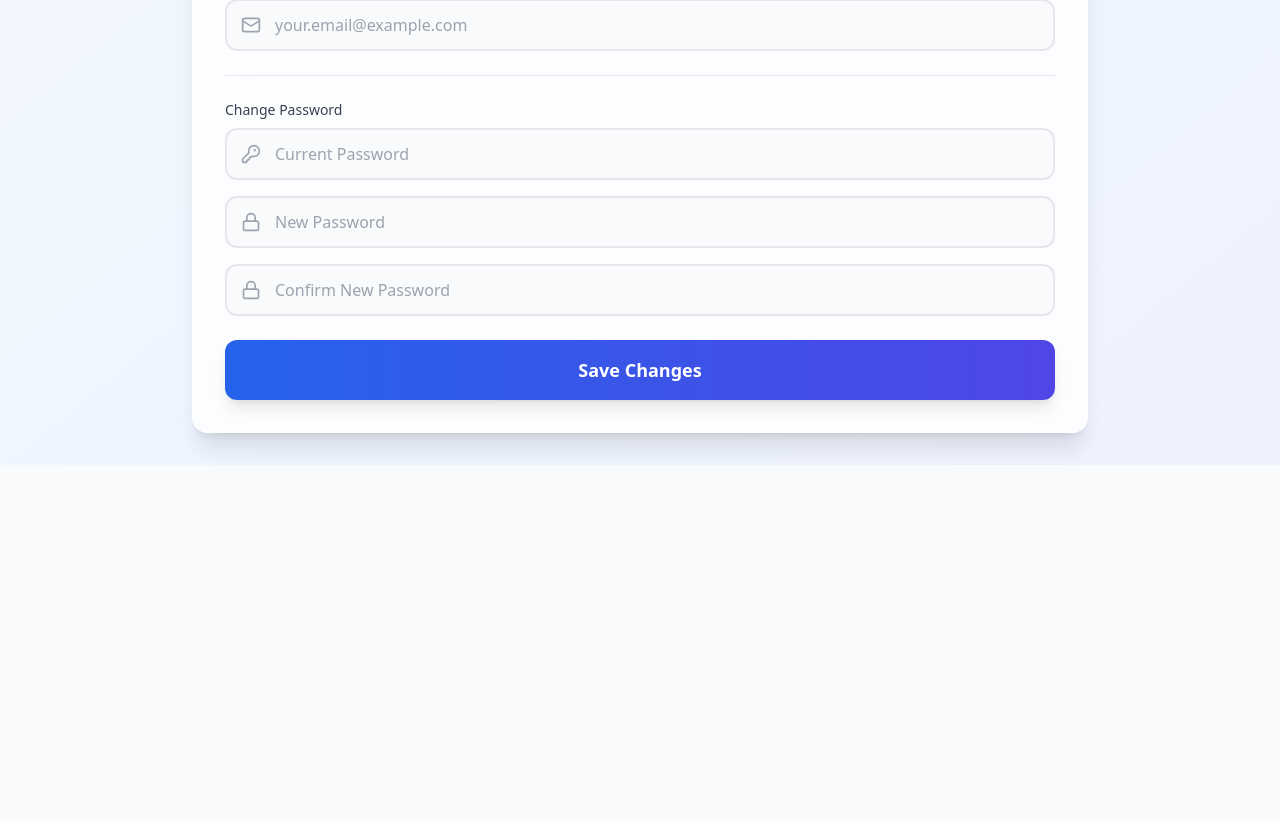
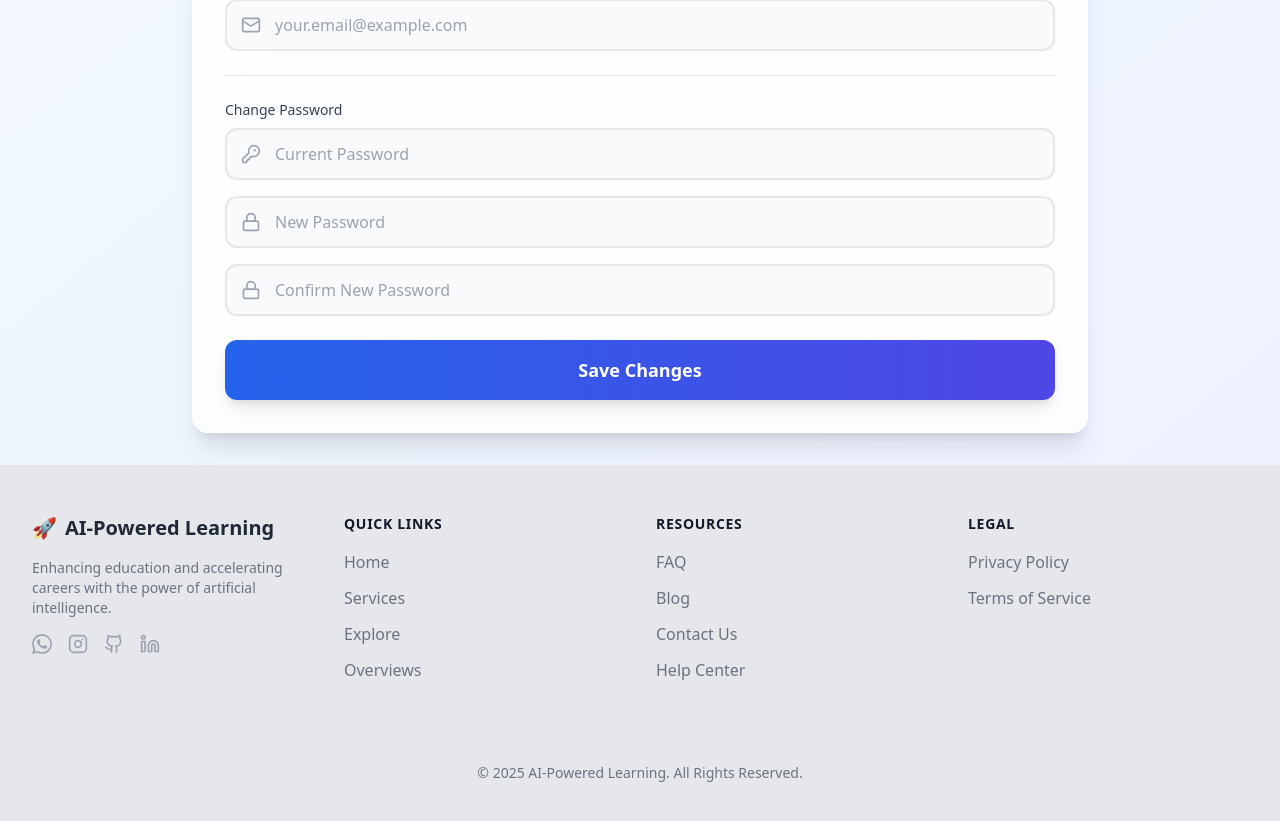
Before and after one commit to DharanSJIT/AI_learning_website, a React (Vite) app in the folder frontend/: page /settings in a window 1280 px wide. Shown: the part 652-1473 px from the top of the page. Before the commit the page ends 1117 px from the top, so only its background shows below. Built offline with nearby package versions, Linux system fonts and the light colour scheme; no server answers.

Commit message:
updated footer

```diff
--- a/frontend/src/App.jsx
+++ b/frontend/src/App.jsx
@@ -30,6 +30,8 @@ import DocumentAnalyzer from "./components/DocumentAnalyzer";
 import ATSResumeChecker from "./components/ATSResumeChecker";
 import ServicesComponent from "./components/services";
 import ExplorePage from "./components/ExplorePage"; // This is your detailed Explore page
+import Footer from "./components/Footer";
+
 
 // --- Page Wrapper Components for Main Routes ---
 
@@ -126,6 +128,7 @@ function AppWrapper() {
           <Route path="/settings" element={<Settings />} />
         </Routes>
       </main>
+      <Footer />
     </div>
   );
 }
--- /dev/null
+++ b/frontend/src/components/Footer.jsx
@@ -0,0 +1,135 @@
+import React from "react";
+import { useNavigate } from "react-router-dom";
+import { Linkedin, Twitter, Github, Instagram } from "lucide-react";
+import { SiWhatsapp } from "react-icons/si";
+
+// Reusable component for footer links to keep the code clean
+const FooterLink = ({ path, children }) => {
+  const navigate = useNavigate();
+  return (
+    <button
+      onClick={() => navigate(path)}
+      className="text-gray-500 hover:text-blue-600 dark:text-gray-400 dark:hover:text-blue-400 transition-colors duration-300 text-left"
+    >
+      {children}
+    </button>
+  );
+};
+
+export default function Footer() {
+  const navigate = useNavigate();
+
+  return (
+    <footer className="bg-gray-200 dark:bg-gray-900 border-t border-gray-200 dark:border-gray-800">
+      <div className="max-w-7xl mx-auto py-12 px-6 lg:px-8">
+        {/* ✨ FIX: Improved responsive grid for better alignment on all screen sizes */}
+        <div className="grid grid-cols-1 sm:grid-cols-2 lg:grid-cols-4 gap-8">
+          {/* Column 1: Brand and Socials */}
+          <div className="space-y-4">
+            <button
+              onClick={() => navigate("/")}
+              className="flex items-center gap-2 text-xl font-bold text-gray-800 dark:text-white hover:scale-105 transition-transform"
+            >
+              <span>🚀</span>
+              <span className="text-gray-800 dark:text-white">
+                AI-Powered Learning
+              </span>
+            </button>
+            <p className="text-gray-500 dark:text-gray-400 text-sm">
+              Enhancing education and accelerating careers with the power of
+              artificial intelligence.
+            </p>
+            <div className="flex space-x-4">
+              <a
+                href="https://wa.me/919942548955"
+                target="_blank"
+                rel="noopener noreferrer"
+                title="Chat on WhatsApp"
+                className="text-gray-400 hover:text-gray-600 dark:text-gray-400 dark:hover:text-white transition-colors"
+                aria-label="WhatsApp"
+              >
+                {/* ✨ 2. Replace the Phone icon with the new WhatsApp icon */}
+                <SiWhatsapp className="w-5 h-5" />
+              </a>
+              <a
+                href="#"
+                className="text-gray-400 hover:text-gray-600 dark:hover:text-white transition-colors"
+                aria-label="Twitter"
+              >
+                <Instagram className="w-5 h-5" />
+              </a>
+              <a
+                href="https://github.com/DharanSJIT"
+                className="text-gray-400 hover:text-gray-600 dark:hover:text-white transition-colors"
+                aria-label="GitHub"
+              >
+                <Github className="w-5 h-5" />
+              </a>
+              <a
+                href="https://www.linkedin.com/in/dharansjit/"
+                target="_blank"
+                rel="noopener noreferrer"
+                className="text-gray-400 hover:text-gray-600 dark:hover:text-white transition-colors"
+                aria-label="LinkedIn"
+              >
+                <Linkedin className="w-5 h-5" />
+              </a>
+            </div>
+          </div>
+
+          {/* Column 2: Quick Links */}
+          <div className="space-y-4">
+            <h3 className="text-sm font-semibold text-gray-900 dark:text-white tracking-wider uppercase">
+              Quick Links
+            </h3>
+            <div className="flex flex-col space-y-3 items-start">
+              <FooterLink path="/dashboard">Home</FooterLink>
+              <FooterLink path="/services">Services</FooterLink>
+              <FooterLink path="/explore">Explore</FooterLink>
+              <FooterLink path="/JharkhandInfo">Overviews</FooterLink>
+            </div>
+          </div>
+
+          {/* Column 3: Resources */}
+          <div className="space-y-4">
+            <h3 className="text-sm font-semibold text-gray-900 dark:text-white tracking-wider uppercase">
+              Resources
+            </h3>
+            <div className="flex flex-col space-y-3 items-start">
+              <FooterLink>FAQ</FooterLink>
+              <FooterLink>Blog</FooterLink>
+              <a
+                href="https://www.dharanportfolio.xyz/"
+                target="_blank"
+                rel="noopener noreferrer"
+                className="text-gray-500  dark:text-gray-400 dark:hover:text-white transition-colors duration-300 text-left"
+              >
+                Contact Us
+              </a>
+              <FooterLink path="/help-center">Help Center</FooterLink>
+            </div>
+          </div>
+
+          {/* Column 4: Legal */}
+          <div className="space-y-4">
+            <h3 className="text-sm font-semibold text-gray-900 dark:text-white tracking-wider uppercase">
+              Legal
+            </h3>
+            <div className="flex flex-col space-y-3 items-start">
+              <FooterLink path="/privacy-policy">Privacy Policy</FooterLink>
+              <FooterLink path="/terms-of-service">Terms of Service</FooterLink>
+            </div>
+          </div>
+        </div>
+
+        {/* Bottom copyright section */}
+        <div className="mt-12 pt-8 border-t border-gray-200 dark:border-gray-800">
+          <p className="text-center text-sm text-gray-500 dark:text-gray-400">
+            © {new Date().getFullYear()} AI-Powered Learning. All Rights
+            Reserved.
+          </p>
+        </div>
+      </div>
+    </footer>
+  );
+}
```
